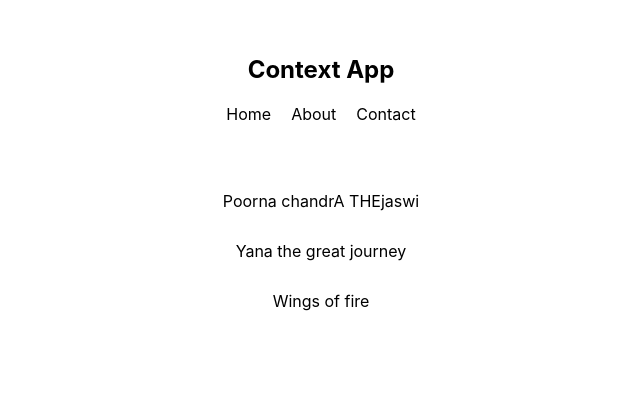
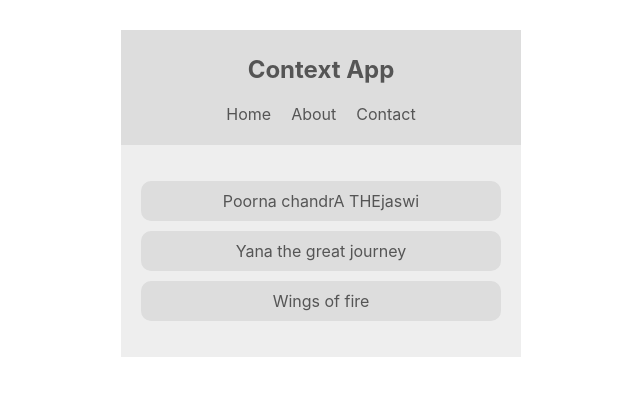
Before and after one commit to charanshetty91/react-hooks, a React (Create React App) app in the folder 01-hooks-classcomponent/: page / in a window 1280 px wide. Shown: the top 396 px of the page, without its empty margins (319-959 px from the left). Built offline with nearby package versions, Linux system fonts and the light colour scheme.

Commit message:
hooks context object consuming

```diff
--- a/01-hooks-classcomponent/package.json
+++ b/01-hooks-classcomponent/package.json
@@ -13,6 +13,7 @@
   },
   "scripts": {
     "start": "react-scripts start",
+    "dev": "react-scripts start",
     "build": "react-scripts build",
     "test": "react-scripts test",
     "eject": "react-scripts eject"
--- a/01-hooks-classcomponent/src/App.js
+++ b/01-hooks-classcomponent/src/App.js
@@ -1,11 +1,14 @@
 import Navbar from './components/Navbar';
 import BookList from './components/BookList';
+import ThemeContextProvider from './contexts/Theamcontexts';
 
 function App() {
   return (
     <div className="App">
+      <ThemeContextProvider>
       <Navbar/>
       <BookList/>
+      </ThemeContextProvider>
     </div>
   );
 }
--- a/01-hooks-classcomponent/src/components/BookList.js
+++ b/01-hooks-classcomponent/src/components/BookList.js
@@ -1,16 +1,23 @@
-import React,{Component} from "react";
+import React, { Component } from "react";
+import { ThemeContext } from "../contexts/Theamcontexts";
 class BookList extends Component {
-   render(){
-    return(
-        <div className="book-list">
-            <ul>
-                <li>Poorna chandrA THEjaswi </li>
-                <li>Yana the great journey</li>
-                <li>Wings of fire</li>
-            </ul>
+
+    static contextType = ThemeContext;
+
+    render() {
+        const { isLightTheme, dark, light } = this.context;
+        const theme = isLightTheme ? light : dark;
+        return (
+
+            <div className="book-list" style={{color:theme.syntax,  background : theme.bg}}>
+                <ul>
+                    <li style={{background:theme.ui}}>Poorna chandrA THEjaswi </li>
+                    <li style={{background:theme.ui}}>Yana the great journey</li>
+                    <li style={{background:theme.ui}}>Wings of fire</li>
+                </ul>
             </div>
-    );
-   }
+        );
+    }
 }
 
 export default BookList;
--- a/01-hooks-classcomponent/src/components/Navbar.js
+++ b/01-hooks-classcomponent/src/components/Navbar.js
@@ -1,9 +1,13 @@
 import React, { Component } from 'react';
+import { ThemeContext } from '../contexts/Theamcontexts';
 
 class Navbar extends Component {
+    static contextType = ThemeContext;
     render() {
+        const {isLightTheme,light,dark} = this.context;
+        const theme = isLightTheme ? light : dark;
         return (
-            <nav>
+            <nav style={{background: theme.ui, color: theme.syntax}}>
                 <h1>Context App</h1>
                 <ul>
                     <li>Home</li>
--- /dev/null
+++ b/01-hooks-classcomponent/src/contexts/Theamcontexts.js
@@ -0,0 +1,23 @@
+import React, { Component, createContext, } from 'react';
+
+//create global object using createContext()
+export const ThemeContext = createContext();
+
+class ThemeContextProvider extends Component {
+    state = {
+        isLightTheme: true,
+        light: { syntax: '#555', ui: '#ddd', bg: '#eee' },
+        dark: { syntax: '#ddd', ui: '#333', bg: '#555' }
+    }
+
+    render() {
+        return (
+            //add neccessary data into global object using provider
+            <ThemeContext.Provider value={{ ...this.state }}>
+                {this.props.children}
+            </ThemeContext.Provider>
+        );
+    }
+}
+
+export default ThemeContextProvider;
```
